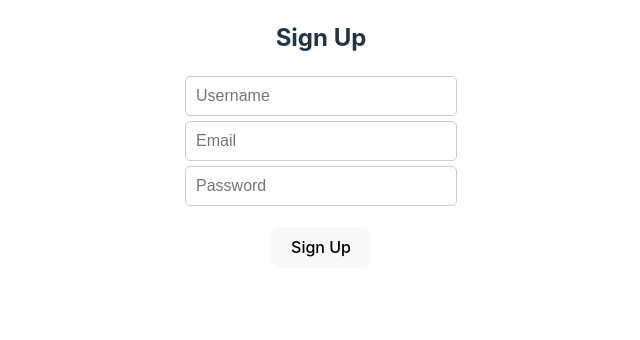
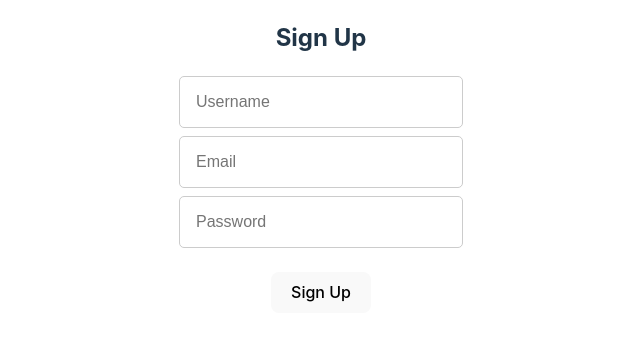
Before and after one commit to jmelovich/carpool-coordinator, a React (Vite) app in the folder frontend/carpool_webapp_frontend/: page /register in a window 1280 px wide. Shown: the top 340 px of the page, without its empty margins (319-959 px from the left). Built offline with nearby package versions, Linux system fonts and the light colour scheme.

Commit message:
styles css reorganization

```diff
--- a/frontend/carpool_webapp_frontend/src/styles/styles.css
+++ b/frontend/carpool_webapp_frontend/src/styles/styles.css
@@ -1,13 +1,59 @@
-/* === GLOBAL RESETS === */
+/* ==========================================================================
+   Variables and theme settings
+   ========================================================================== */
+:root {
+  /* Typography */
+  --font-family-base: Inter, system-ui, Avenir, Helvetica, Arial, sans-serif;
+  --line-height-base: 1.5;
+  --font-weight-base: 400;
+  --font-weight-bold: 500;
 
-:root {
-    font-family: Inter, system-ui, Avenir, Helvetica, Arial, sans-serif;
-    line-height: 1.5;
-    font-weight: 400;
+  /* Colors */
+  --color-primary: #228B22;
+  --color-primary-hover: #1c6e1c;
+  --color-secondary: #87CEEB;
+  --color-secondary-hover: #6bb5d8;
+  --color-danger: #EF4444;
+  --color-danger-hover: #DC2626;
+  --color-text-light: rgba(255, 255, 255, 0.87);
+  --color-text-dark: #213547;
+  --color-link: #646cff;
+  --color-link-hover: #535bf2;
+  --color-background-light: #ffffff;
+  --color-background-dark: #7E9370;
+  --color-notification: rgb(61, 185, 61);
+  --color-success-bg: #d1fae5;
+  --color-success-text: #065f46;
+  --color-error-bg: #fee2e2;
+  --color-error-text: #991b1b;
+  --color-scrollbar: #d1d5db;
+
+  /* Spacing */
+  --spacing-xs: 0.375rem; /* 6px */
+  --spacing-sm: 0.5rem;   /* 8px */
+  --spacing-md: 0.75rem;  /* 12px */
+  --spacing-lg: 1rem;     /* 16px */
+  --spacing-xl: 1.5rem;   /* 24px */
+  --spacing-xxl: 2rem;    /* 32px */
+
+  /* Borders */
+  --border-radius-sm: 5px;
+  --border-radius-md: 8px;
+  --border-radius-lg: 10px;
+  --border-radius-xl: 0.75rem; /* 12px */
+  --border-radius-pill: 999px;
+
+  /* Shadows */
+  --shadow-sm: 0 4px 10px rgba(0, 0, 0, 0.1);
+
+  /* Base theme */
+  font-family: var(--font-family-base);
+  line-height: var(--line-height-base);
+  font-weight: var(--font-weight-base);
 
   color-scheme: light dark;
-    color: rgba(255, 255, 255, 0.87);
-    background-color: #7E9370;
+  color: var(--color-text-light);
+  background-color: var(--color-background-dark);
 
   font-synthesis: none;
   text-rendering: optimizeLegibility;
@@ -15,12 +61,14 @@
   -moz-osx-font-smoothing: grayscale;
 }
 
+/* ==========================================================================
+   Base element styles
+   ========================================================================== */
 body {
   margin: 0;
   display: flex;
   justify-content: center;
   flex-direction: column;
-    /* align-items: center; */
   min-width: 320px;
   min-height: 100%;
   text-align: center;
@@ -28,12 +76,13 @@
 }
 
 a {
-    font-weight: 500;
-    color: #646cff;
+  font-weight: var(--font-weight-bold);
+  color: var(--color-link);
   text-decoration: inherit;
 }
+
 a:hover {
-    color: #535bf2;
+  color: var(--color-link-hover);
 }
 
 h1 {
@@ -41,53 +90,15 @@
   line-height: 1.1;
 }
 
-  /* === FORM STYLES === */
-
+/* ==========================================================================
+   Form elements
+   ========================================================================== */
 form {
   display: flex;
   flex-direction: column;
   align-items: center;
-    gap: 5px;
+  gap: var(--spacing-sm);
 }
-
-  /* === BUTTON STYLES (already included below) === */
-
-  button {
-    border-radius: 8px;
-    border: 1px solid transparent;
-    padding: 0.6em 1.2em;
-    font-size: 1em;
-    font-weight: 500;
-    font-family: inherit;
-    background-color: #1a1a1a;
-    cursor: pointer;
-    transition: border-color 0.25s;
-    margin: 1em;
-  }
-  button:hover {
-    border-color: #646cff;
-  }
-  button:focus,
-  button:focus-visible {
-    outline: 4px auto -webkit-focus-ring-color;
-  }
-
-  /* === LIGHT MODE OVERRIDE === */
-
-  @media (prefers-color-scheme: light) {
-    :root {
-      color: #213547;
-      background-color: #ffffff;
-    }
-    a:hover {
-      color: #747bff;
-    }
-    button {
-      background-color: #f9f9f9;
-    }
-  }
-
-  /* === LABELS, INPUTS, CARDS, BUTTONS === */
 
 .label {
   display: flex;
@@ -95,129 +106,19 @@
   align-items: center;
   font-size: 1.1em;
   font-weight: bold;
-    margin-bottom: 5px;
-    padding: 10px;
+  margin-bottom: var(--spacing-sm);
+  padding: var(--spacing-lg);
 }
 
 .inputBox {
   width: 250px;
-    padding: 10px;
+  padding: var(--spacing-lg);
   font-size: 1em;
   border: 1px solid #ccc;
-    border-radius: 5px;
+  border-radius: var(--border-radius-sm);
 }
 
-  .Login-border {
-    background: white;
-    padding: 20px;
-    border-radius: 10px;
-    box-shadow: 0px 0px 10px rgba(0, 0, 0, 0.1);
-    text-align: center;
-    display: flex;
-    flex-direction: column;
-  }
-
-  .directions {
-    position: absolute;
-    top: 10px;
-    right: 10px;
-    background-color: rgb(61, 185, 61); /* green with transparency */
-    color: white;
-    padding: 10px;
-    border-radius: 8px;
-    width: 250px;
-    opacity: 0.8;
-  }
-
-  /* === ALERTS === */
-
-  .alert-success {
-    background-color: #d1fae5;
-    color: #065f46;
-    padding: 0.75rem;
-    border-radius: 0.375rem;
-    margin-bottom: 1rem;
-  }
-
-  .alert-error {
-    background-color: #fee2e2;
-    color: #991b1b;
-    padding: 0.75rem;
-    border-radius: 0.375rem;
-    margin-bottom: 1rem;
-  }
-
-  /* === REUSABLE STYLES === */
-
-  .container {
-    max-width: 1280px;
-    margin: 0 auto;
-    padding: 2rem;
-  }
-
-  .card {
-    background-color: white;
-    padding: 1.5rem;
-    border-radius: 0.75rem;
-    box-shadow: 0 4px 10px rgba(0, 0, 0, 0.1);
-  }
-
-  .btn {
-    padding: 0.6em 1.2em;
-    font-size: 1rem;
-    font-weight: 500;
-    border-radius: 0.5rem;
-    transition: background-color 0.25s ease;
-    cursor: pointer;
-  }
-
-  .btn-primary {
-    background-color: #228B22;
-    color: white;
-  }
-  .btn-primary:hover {
-    background-color: #1c6e1c;
-  }
-
-  .btn-secondary {
-    background-color: #87CEEB;
-    color: #333;
-  }
-  .btn-secondary:hover {
-    background-color: #6bb5d8;
-  }
-
-  .btn-danger {
-    background-color: #EF4444;
-    color: white;
-  }
-  .btn-danger:hover {
-    background-color: #DC2626;
-  }
-
-  /* === CARPOOL PAGE SPECIFIC STYLES === */
-
-  /* Fix scrollable container */
-  .overflow-y-auto {
-    overflow-y: auto !important;
-    scrollbar-width: thin;
-    scrollbar-color: #d1d5db transparent;
-  }
-
-  .overflow-y-auto::-webkit-scrollbar {
-    width: 8px;
-  }
-
-  .overflow-y-auto::-webkit-scrollbar-track {
-    background: transparent;
-  }
-
-  .overflow-y-auto::-webkit-scrollbar-thumb {
-    background-color: #d1d5db;
-    border-radius: 20px;
-  }
-
-  /* Fix address input */
+/* Address input styling */
 .address-input {
   position: relative;
   width: 100%;
@@ -229,7 +130,143 @@
   height: 16px !important;
 }
 
-  /* Ensure the modal is constrained */
+.address-input .cursor-pointer,
+.address-input div[role="button"],
+.address-input div.cursor-pointer {
+  cursor: pointer !important;
+}
+
+/* ==========================================================================
+   Button styles
+   ========================================================================== */
+button {
+  border-radius: var(--border-radius-md);
+  border: 1px solid transparent;
+  padding: 0.6em 1.2em;
+  font-size: 1em;
+  font-weight: var(--font-weight-bold);
+  font-family: inherit;
+  background-color: #1a1a1a;
+  cursor: pointer;
+  transition: border-color 0.25s;
+  margin: 1em;
+}
+
+button:hover {
+  border-color: var(--color-link);
+}
+
+button:focus,
+button:focus-visible {
+  outline: 4px auto -webkit-focus-ring-color;
+}
+
+/* Button utilities */
+.btn {
+  padding: 0.6em 1.2em;
+  font-size: 1rem;
+  font-weight: var(--font-weight-bold);
+  border-radius: var(--border-radius-md);
+  transition: background-color 0.25s ease;
+  cursor: pointer;
+  border: 1px solid transparent;
+  margin: 0;
+}
+
+.btn-primary {
+  background-color: var(--color-primary);
+  color: white;
+}
+
+.btn-primary:hover {
+  background-color: var(--color-primary-hover);
+}
+
+.btn-secondary {
+  background-color: var(--color-secondary);
+  color: #333;
+}
+
+.btn-secondary:hover {
+  background-color: var(--color-secondary-hover);
+}
+
+.btn-danger {
+  background-color: var(--color-danger);
+  color: white;
+}
+
+.btn-danger:hover {
+  background-color: var(--color-danger-hover);
+}
+
+/* Override specific button styling */
+button.px-4.py-3 {
+  margin: 0;
+}
+
+/* ==========================================================================
+   Component styles
+   ========================================================================== */
+/* Login container */
+.Login-border {
+  background: white;
+  padding: var(--spacing-xl);
+  border-radius: var(--border-radius-lg);
+  box-shadow: 0px 0px 10px rgba(0, 0, 0, 0.1);
+  text-align: center;
+  display: flex;
+  flex-direction: column;
+}
+
+/* Direction notification */
+.directions {
+  position: absolute;
+  top: var(--spacing-lg);
+  right: var(--spacing-lg);
+  background-color: var(--color-notification);
+  color: white;
+  padding: var(--spacing-lg);
+  border-radius: var(--border-radius-md);
+  width: 250px;
+  opacity: 0.8;
+}
+
+/* Alert components */
+.alert-success {
+  background-color: var(--color-success-bg);
+  color: var(--color-success-text);
+  padding: var(--spacing-md);
+  border-radius: var(--border-radius-sm);
+  margin-bottom: var(--spacing-lg);
+}
+
+.alert-error {
+  background-color: var(--color-error-bg);
+  color: var(--color-error-text);
+  padding: var(--spacing-md);
+  border-radius: var(--border-radius-sm);
+  margin-bottom: var(--spacing-lg);
+}
+
+/* Card component */
+.card {
+  background-color: white;
+  padding: var(--spacing-xl);
+  border-radius: var(--border-radius-xl);
+  box-shadow: var(--shadow-sm);
+}
+
+/* ==========================================================================
+   Layout containers
+   ========================================================================== */
+.container {
+  max-width: 1280px;
+  margin: 0 auto;
+  padding: var(--spacing-xxl);
+}
+
+/* Modal positioning */
 .fixed.z-50 {
   z-index: 50;
 }
@@ -238,12 +275,6 @@
   max-width: 28rem !important;
 }
 
-  /* Improve button styles */
-  button.px-4.py-3 {
-    margin: 0; /* Override default button margin */
-  }
-
-  /* Fix modal positioning */
 .fixed.inset-0.z-50.flex.items-center.justify-center {
   display: flex !important;
   align-items: center !important;
@@ -257,21 +288,57 @@
   position: relative !important;
 }
 
-  /* Make address input have proper cursor */
-  .address-input .cursor-pointer,
-  .address-input div[role="button"],
-  .address-input div.cursor-pointer {
-    cursor: pointer !important;
+/* Address input modal z-index */
+.address-input .fixed.inset-0.z-50 {
+  z-index: 9999 !important;
 }
 
-  /* Force proper map container display */
+/* ==========================================================================
+   Map specific styles
+   ========================================================================== */
 .gm-style {
   position: relative;
   width: 100% !important;
   height: 100% !important;
 }
 
-  /* Higher z-index for the address input modal */
-  .address-input .fixed.inset-0.z-50 {
-    z-index: 9999 !important;
+/* ==========================================================================
+   Utility classes
+   ========================================================================== */
+/* Scrollbar styling */
+.overflow-y-auto {
+  overflow-y: auto !important;
+  scrollbar-width: thin;
+  scrollbar-color: var(--color-scrollbar) transparent;
 }
+
+.overflow-y-auto::-webkit-scrollbar {
+  width: 8px;
+}
+
+.overflow-y-auto::-webkit-scrollbar-track {
+  background: transparent;
+}
+
+.overflow-y-auto::-webkit-scrollbar-thumb {
+  background-color: var(--color-scrollbar);
+  border-radius: 20px;
+}
+
+/* ==========================================================================
+   Media queries
+   ========================================================================== */
+@media (prefers-color-scheme: light) {
+  :root {
+    color: var(--color-text-dark);
+    background-color: var(--color-background-light);
+  }
+
+  a:hover {
+    color: #747bff;
+  }
+
+  button {
+    background-color: #f9f9f9;
+  }
+}
```
Lines whose indentation alone changed are shown as unchanged.
